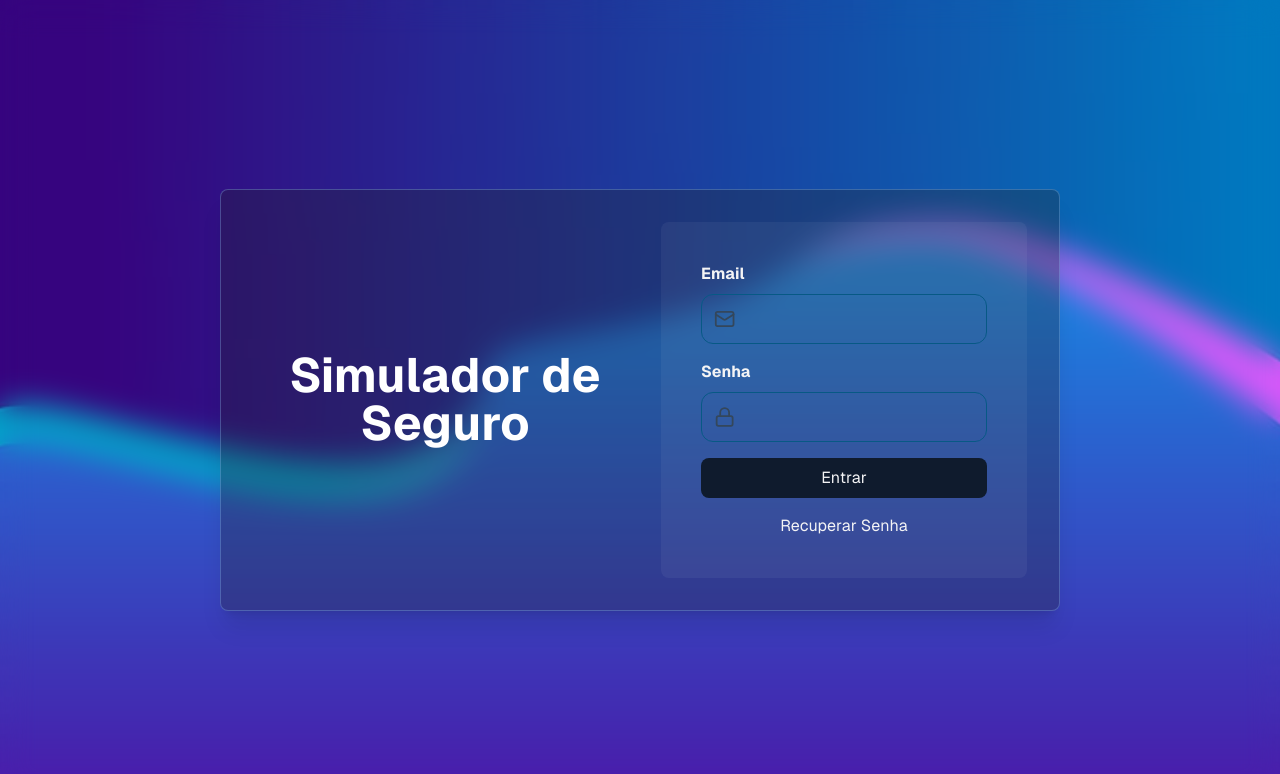
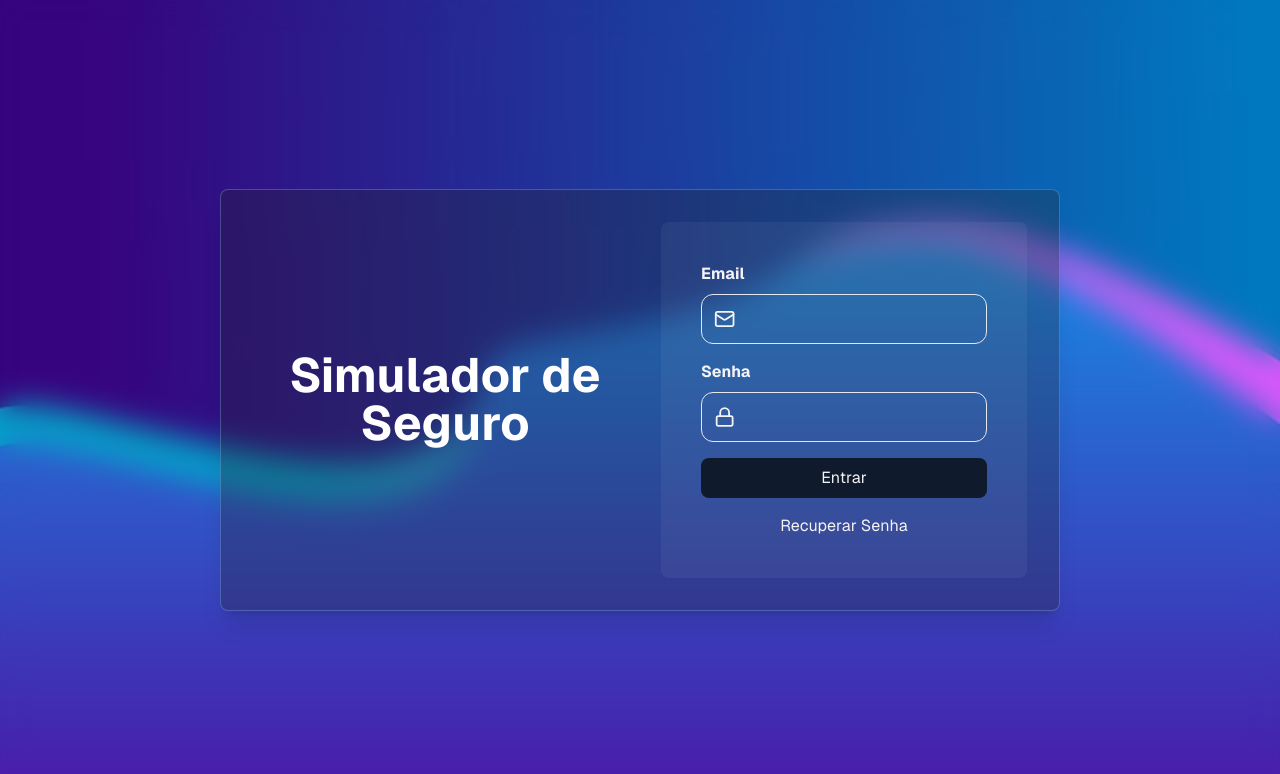
Before and after one commit to Nduengue/simulador-de-seguros, a Next.js app: page /auth in a window 1280 px wide. Shown: the top 774 px of the page. Built offline with nearby package versions, Linux system fonts and the light colour scheme.

Commit message:
login done

```diff
--- a/src/app/auth/page.tsx
+++ b/src/app/auth/page.tsx
@@ -25,9 +25,22 @@ export default function Auth() {
             </h1>
           </div>
           <div className="bg-white/5 text-zinc-100 py-10 px-10 rounded-lg flex flex-col items-center justify-center gap-y-4">
-              <Input.Default icon={Mail} label="Email" />
-              <Input.Default icon={Lock} label="Senha" />
-              <button className="p-2 w-full bg-[#0f1b2d] rounded-lg">Entrar</button>
+            <Input.Default
+              icon={Mail}
+              iconColor="#fff"
+              borderColor="#fff"
+              label="Email"
+            />
+            <Input.Default
+              icon={Lock}
+              iconColor="#fff"
+              borderColor="#fff"
+              type="password"
+              label="Senha"
+            />
+            <button className="p-2 w-full bg-[#0f1b2d] rounded-lg">
+              Entrar
+            </button>
             <Link href={""}>Recuperar Senha</Link>
           </div>
         </div>
--- a/src/components/input/default.tsx
+++ b/src/components/input/default.tsx
@@ -2,15 +2,25 @@ import { ElementType } from "react";
 
 interface DefaultProps extends React.InputHTMLAttributes<HTMLInputElement> {
   label?: string;
-  icon: ElementType
+  icon: ElementType;
+  iconColor?: string;
+  borderColor?: string;
 }
-export function Default({ label,icon:Icon, ...rest }: DefaultProps) {
+export function Default({
+  label,
+  icon: Icon,
+  iconColor,
+  borderColor,
+  ...rest
+}: DefaultProps) {
   const randomUUID = crypto.randomUUID();
   return (
-    <div className=" space-y-2 bg">
-      <label htmlFor={randomUUID} className="font-bold">{label}</label>
-      <div className="flex items-center border gap-x-2 border-[#075985] rounded-xl p-3">
-        <Icon className="text-[#34475b]"/>
+    <div className=" space-y-2 ">
+      <label htmlFor={randomUUID} className="font-bold">
+        {label}
+      </label>
+      <div className={`${borderColor ? borderColor : "border-[#075985]"} flex items-center border gap-x-2 rounded-xl p-3`}>
+        <Icon className={iconColor ? iconColor : "text-[#34475b]"} />
         <input
           id={randomUUID}
           className="outline-none bg-transparent w-full"
```
Lines whose indentation alone changed are shown as unchanged.
